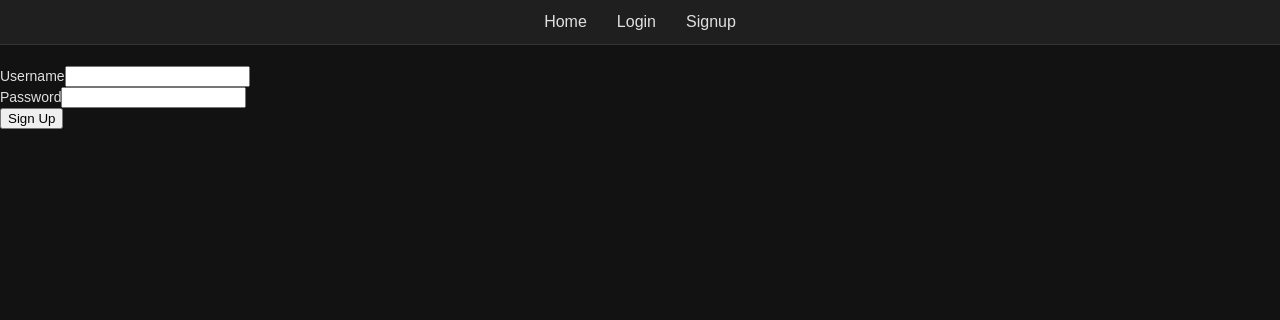
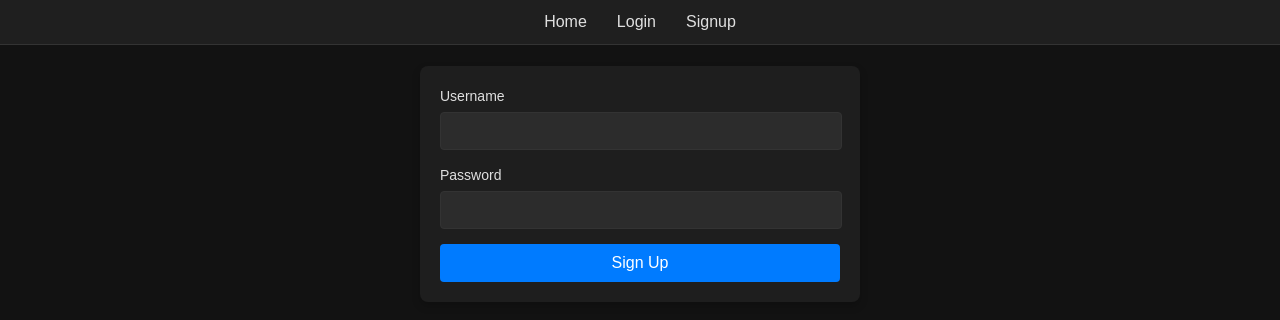
Before and after one commit to AmGthrow/youtube-nano, an Angular app in the folder frontend/: page /signup in a window 1280 px wide. Shown: the top 320 px of the page. Built offline with nearby package versions, Linux system fonts and the light colour scheme.

Commit message:
style login and signup forms

```diff
--- /dev/null
+++ b/frontend/src/app/auth/authstyles.scss
@@ -0,0 +1,55 @@
+/* Styling for the login form */
+.auth-form {
+    max-width: 400px;
+    margin: 0 auto;
+    padding: 20px;
+    background-color: #1e1e1e;
+    border-radius: 8px;
+    box-shadow: 0 4px 8px rgba(0, 0, 0, 0.2);
+}
+
+.form-group {
+    margin-bottom: 15px;
+}
+
+.form-label {
+    display: block;
+    margin-bottom: 5px;
+    color: #e0e0e0;
+    font-size: 14px;
+}
+
+.form-input {
+    width: calc(100% - 20px);
+    padding: 10px;
+    border: 1px solid #333;
+    border-radius: 4px;
+    background-color: #2c2c2c;
+    color: #e0e0e0;
+    font-size: 14px;
+}
+
+.form-input:focus {
+    outline: none;
+    border-color: #007bff;
+    box-shadow: 0 0 0 3px rgba(38, 143, 255, 0.25);
+}
+
+.form-button {
+    width: 100%;
+    padding: 10px;
+    background-color: #007bff;
+    border: none;
+    border-radius: 4px;
+    color: #fff;
+    font-size: 16px;
+    cursor: pointer;
+}
+
+.form-button:hover {
+    background-color: #0056b3;
+}
+
+.form-button:active {
+    background-color: #004494;
+}
--- a/frontend/src/app/auth/login.component.html
+++ b/frontend/src/app/auth/login.component.html
@@ -1,13 +1,13 @@
-<form (ngSubmit)="onSubmit()" #loginForm="ngForm">
-    <div>
-        <label for="username">Username</label>
-        <input type="text" id="username" [(ngModel)]="username" name="username" required />
+<form (ngSubmit)="onSubmit()" #loginForm="ngForm" class="auth-form">
+    <div class="form-group">
+        <label for="username" class="form-label">Username</label>
+        <input type="text" id="username" [(ngModel)]="username" name="username" class="form-input" required />
     </div>
 
-    <div>
-        <label for="password">Password</label>
-        <input type="password" id="password" [(ngModel)]="password" name="password" required />
+    <div class="form-group">
+        <label for="password" class="form-label">Password</label>
+        <input type="password" id="password" [(ngModel)]="password" name="password" class="form-input" required />
     </div>
 
-    <button type="submit">Login</button>
+    <button type="submit" class="form-button">Login</button>
 </form>
--- a/frontend/src/app/auth/login.component.scss
+++ /dev/null
@@ -1,10 +0,0 @@
-.video-frame {
-    width: 100%;
-    height: 540px;
-    background-color: black;
-    display: flex;
-    justify-content: center;
-    align-items: center;
-    color: white;
-    font-size: 20px;
-}
--- a/frontend/src/app/auth/login.component.ts
+++ b/frontend/src/app/auth/login.component.ts
@@ -6,13 +6,11 @@ import { FormsModule } from '@angular/forms';
     standalone: true,
     imports: [FormsModule],
     templateUrl: './login.component.html',
-    styleUrls: ['./login.component.scss']
+    styleUrls: ['./authstyles.scss']
 })
 export class LoginComponent {
-    username: string = '';
-    password: string = '';
-
-    constructor() { }
+    username = '';
+    password = '';
 
     onSubmit() {
         // Placeholder for login logic
--- a/frontend/src/app/auth/signup.component.html
+++ b/frontend/src/app/auth/signup.component.html
@@ -1,13 +1,13 @@
-<form (ngSubmit)="onSubmit()" #signupForm="ngForm">
-    <div>
-        <label for="username">Username</label>
-        <input type="text" id="username" [(ngModel)]="username" name="username" required />
+<form (ngSubmit)="onSubmit()" #Signup="ngForm" class="auth-form">
+    <div class="form-group">
+        <label for="username" class="form-label">Username</label>
+        <input type="text" id="username" [(ngModel)]="username" name="username" class="form-input" required />
     </div>
 
-    <div>
-        <label for="password">Password</label>
-        <input type="password" id="password" [(ngModel)]="password" name="password" required />
+    <div class="form-group">
+        <label for="password" class="form-label">Password</label>
+        <input type="password" id="password" [(ngModel)]="password" name="password" class="form-input" required />
     </div>
 
-    <button type="submit">Sign Up</button>
+    <button type="submit" class="form-button">Sign Up</button>
 </form>
--- a/frontend/src/app/auth/signup.component.ts
+++ b/frontend/src/app/auth/signup.component.ts
@@ -6,13 +6,11 @@ import { FormsModule } from '@angular/forms';
     standalone: true,
     imports: [FormsModule],
     templateUrl: './signup.component.html',
-    styleUrls: ['./signup.component.scss']
+    styleUrls: ['./authstyles.scss']
 })
 export class SignupComponent {
-    username: string = '';
-    password: string = '';
-
-    constructor() { }
+    username = '';
+    password = '';
 
     onSubmit() {
         // Placeholder for signup logic
```
Also changed, not shown: frontend/src/app/auth/signup.component.scss (deleted).
